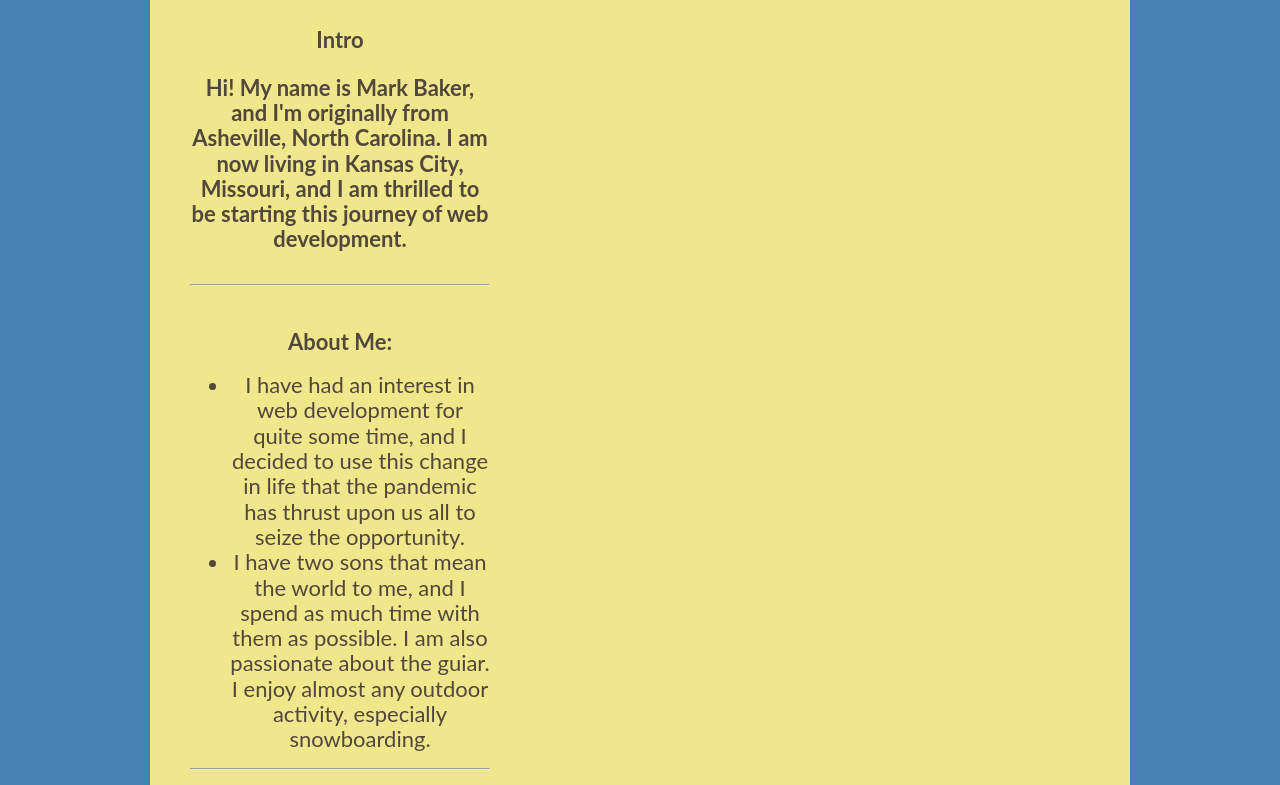
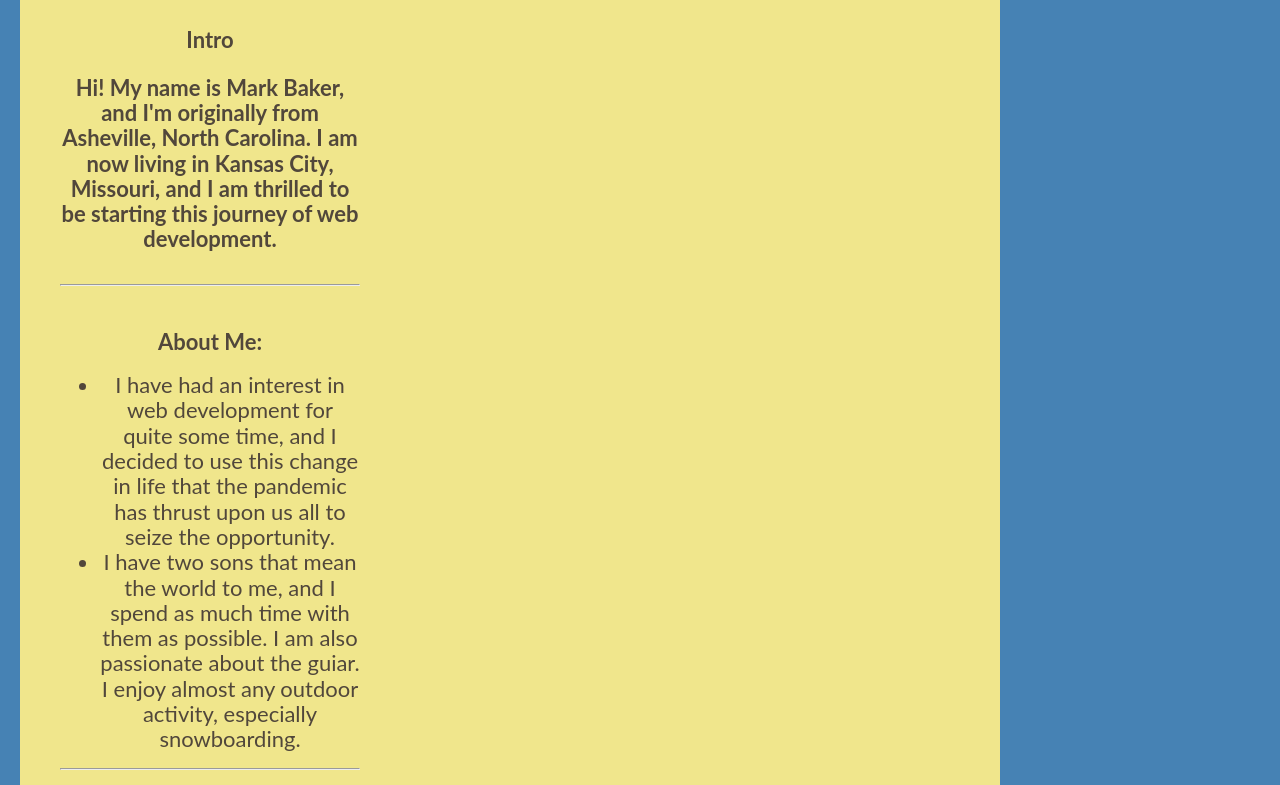
Before and after one commit to MarkBaker2005/MB-profile, a plain HTML site: page index.html in a window 1280 px wide. Shown: the part 264-1049 px from the top of the page. Drawn offline with nearby package versions, Linux system fonts and the light colour scheme.

Commit message:
Update style.css

```diff
--- a/style.css
+++ b/style.css
@@ -6,7 +6,7 @@ body {
 
 .pageContainer {
   width: 940px;
-  margin: 20px auto 0 auto;
+  margin: 20px;
   padding: 20px;
   background-color: Khaki;
 }
```
